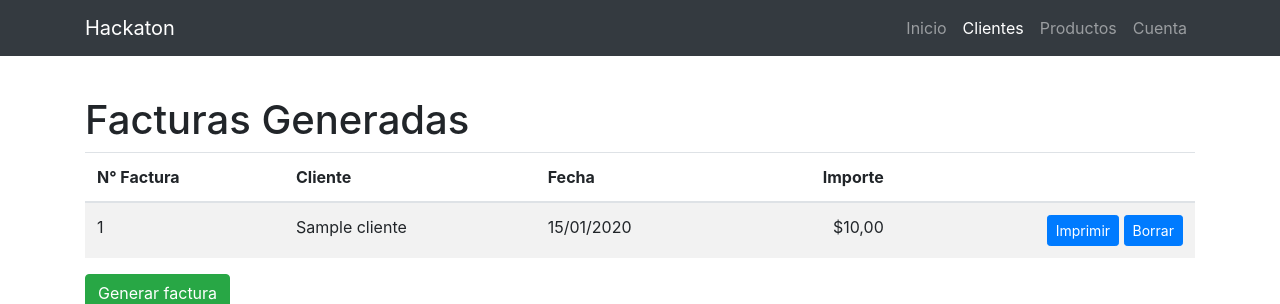
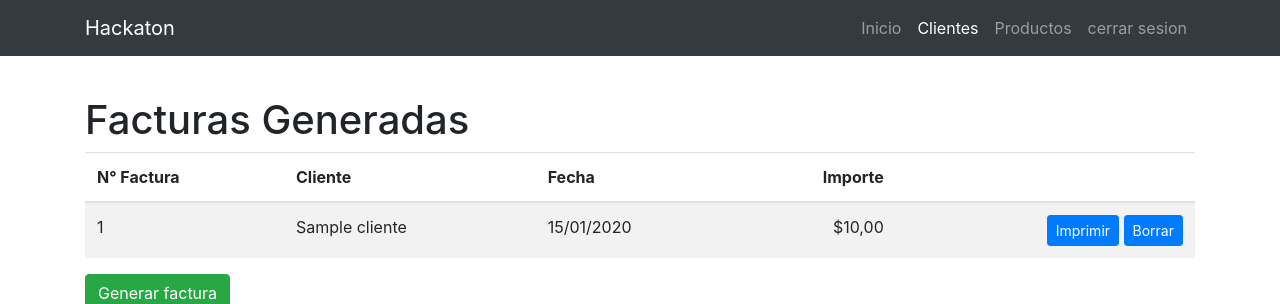
Before and after one commit to kerenArias-2001/Reto_Senasoft, a PHP site: page /inicio.php in a window 1280 px wide. Shown: the top 304 px of the page. Run offline with PHP 8.4, Linux system fonts and the light colour scheme; tables that the repository leaves empty hold one stand-in row (values such as "Sample post").

Commit message:
Update inicio.php

```diff
--- a/inicio.php
+++ b/inicio.php
@@ -33,7 +33,7 @@
               <a class="nav-link" href="productos/administracion.html">Productos</a>
             </li>
             <li class="nav-item">
-              <a class="nav-link" href="#">Cuenta</a>
+              <a class="nav-link" href="cerrarsesion.php">cerrar sesion</a>
             </li>
           </ul>
         </div>
```
